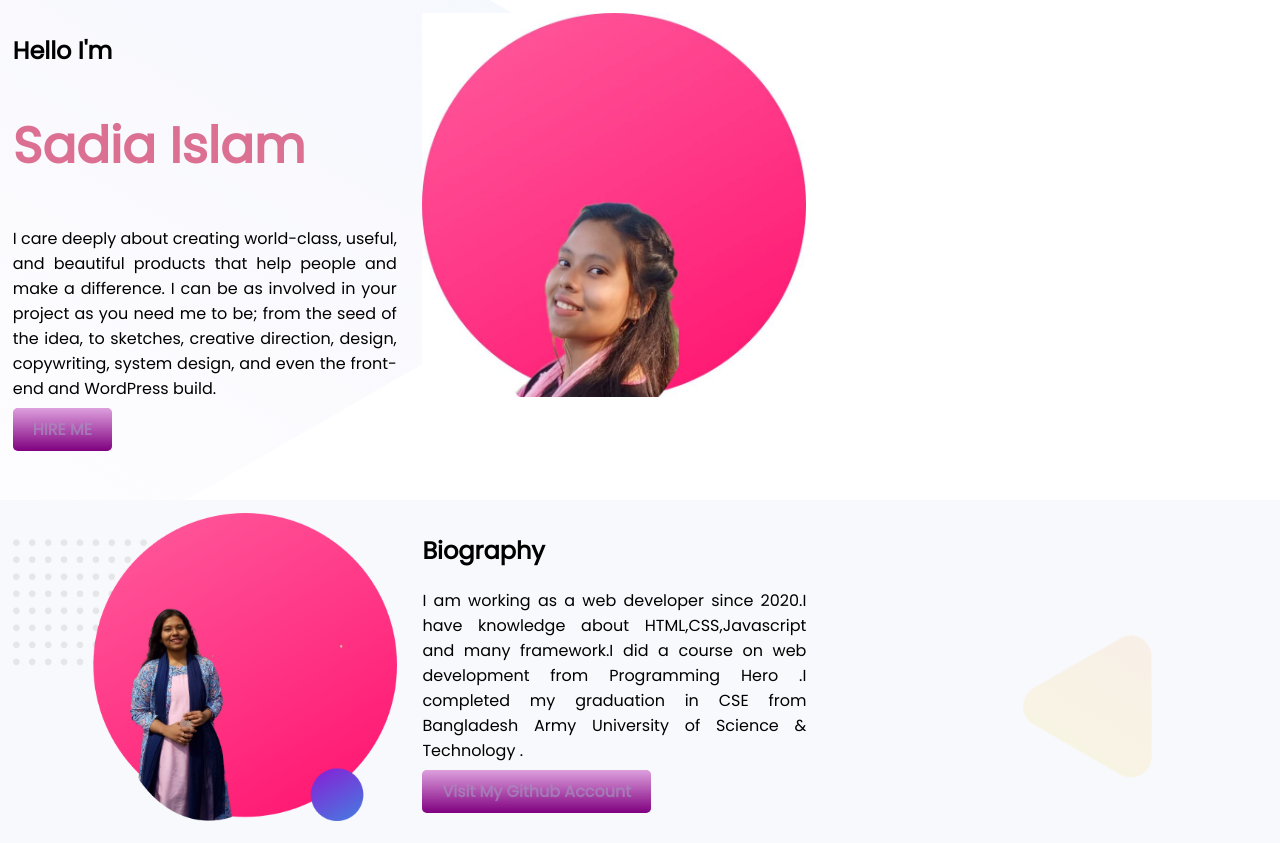
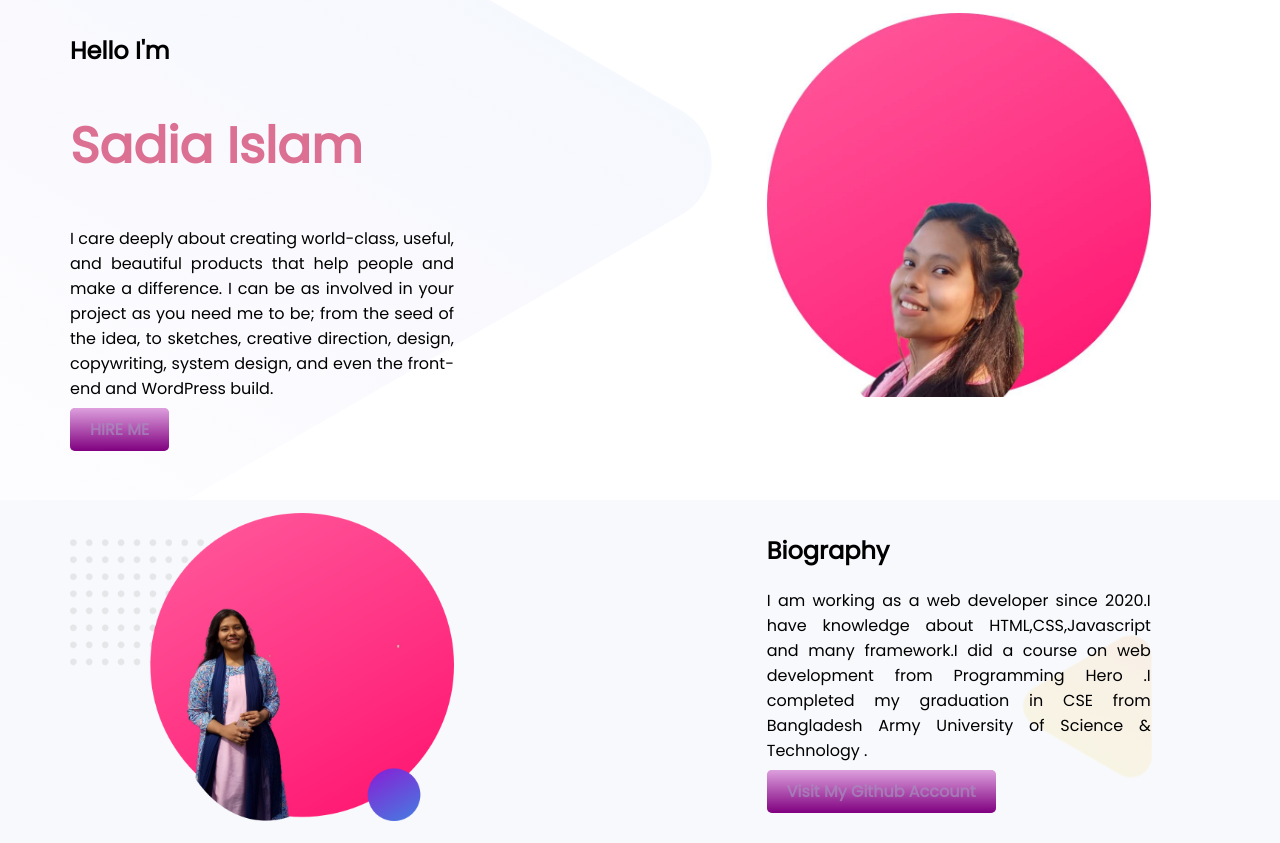
Before and after one commit to Sadia-Itu/Personal-Website, a plain HTML site: page index.html in a window 1280 px wide. Shown: the top 843 px of the page. Drawn offline with Linux system fonts and the light colour scheme.

Commit message:
modified

```diff
--- a/index.html
+++ b/index.html
@@ -10,7 +10,7 @@
 <body>
 
    <section class="topbanner">
-    <div class="half">
+    <div class="half align">
     <h2>Hello I'm </h2>
     <h1><span class="Itu">Sadia Islam</span> </h1>
     <p class="detail">I care deeply about creating world-class, useful, and beautiful products that help people and make a difference. I can be as involved in your project as you need me to be; from the seed of the idea, to sketches, creative direction, design, copywriting, system design, and even the front-end and WordPress build.</p>
@@ -22,7 +22,7 @@
 
 </section>
 <section class="bio">
-   <div class="half"><img src="images/profile2.png" alt="my image"></div>
+   <div class="half align"><img src="images/profile2.png" alt="my image"></div>
     <div class="half">
 
         <h2>Biography</h2>
--- a/style.css
+++ b/style.css
@@ -77,7 +77,11 @@ footer{
     width: 550px;
     position: absolute;
     color: white;
-    margin-left: 380px;
+    margin-left: 500px;
     margin-right: 120px;
 
 }
+.align{
+    padding-right: 300px;
+    padding-left: 70px;
+}
```
